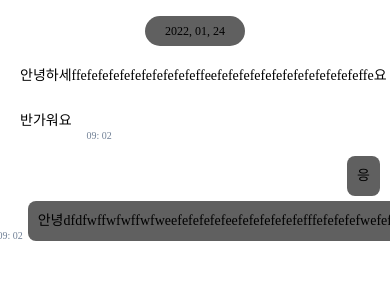
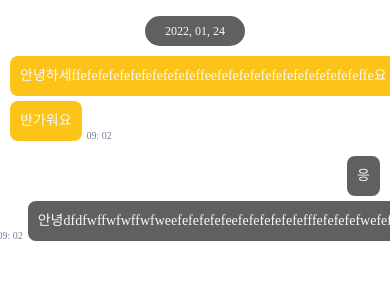
Before and after one commit to hx2ryu/chatbot-app, a React Native app: screen / in a window 390 px wide. Shown: the top 300 px of the page. Built offline with nearby package versions, Linux system fonts and the light colour scheme.

Commit message:
chore: add theme

```diff
--- a/src/theme/color.ts
+++ b/src/theme/color.ts
@@ -1,4 +1,6 @@
 const COLORS = {
+  white: '#f8f9fa',
+  black: '#212529',
   grayscale: {
     100: '#FAFAFA',
     150: '#F2F2F2',
@@ -23,6 +25,7 @@ const COLORS = {
     900: '#262D40',
     1000: '#OA1220',
   },
+  yellow: '#fcc419',
 };
 
 export { COLORS };
--- a/src/theme/index.ts
+++ b/src/theme/index.ts
@@ -1,4 +1,4 @@
-import { ICONS } from './img';
+import { ICONS } from './icon';
 import { FONTS, FontType } from './font';
 import { COLORS } from './color';
 
```
